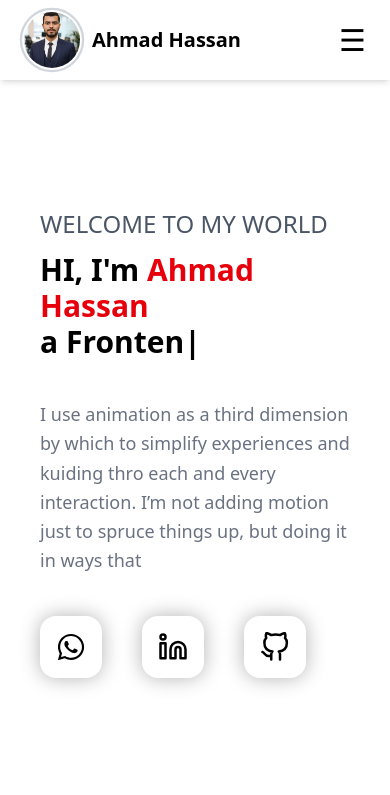
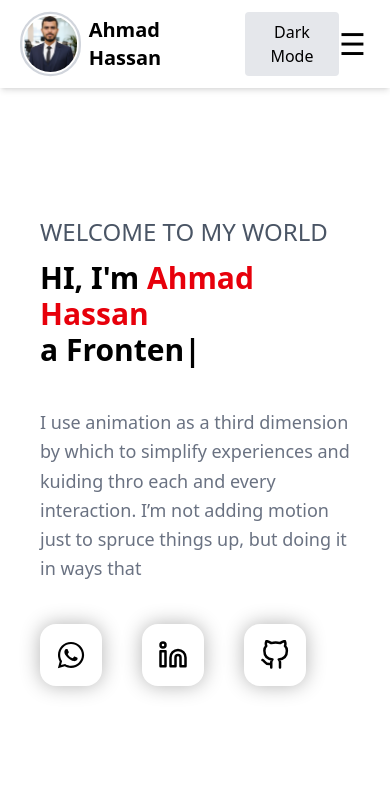
Before and after one commit to ahassandev/myfirst-app, a React (Vite) app: page / in a window 390 px wide. Shown: the top 795 px of the page. Built offline with nearby package versions, Linux system fonts and the light colour scheme.

Commit message:
new component

```diff
--- a/src/App.jsx
+++ b/src/App.jsx
@@ -5,13 +5,24 @@ import Portfolio from "./components/Pages/Portfolio";
   import Testimonial from "./components/Pages/Testimonial";
   import Contact from "./components/Pages/Contact";
   import Footer from "./components/Footer";
-import React, { useEffect } from "react";
+  import React, { useState, useEffect } from "react";
   import AOS from "aos";
   import "aos/dist/aos.css";
   import { Routes, Route } from "react-router-dom";
   import { SiteDataProvider } from "./context/SiteDataContext";
+  import ThemeContext from "./ThemeContext";
+
+
+
+
+
 
   function App() {
+    const [theme, setTheme] = useState("light");
+
+  const toggleTheme = () => {
+    setTheme(theme === "light" ? "dark" : "light");
+  };
     useEffect(() => {
       AOS.init({
         duration: 1000,
@@ -23,6 +34,8 @@ function App() {
     }, []);
 
     return (
+      <ThemeContext.Provider value={{ theme, toggleTheme }}>
+        <div className={theme === "dark" ? "dark" : ""}>
       <div>
         <SiteDataProvider>
           <Navbar />
@@ -36,6 +49,8 @@ function App() {
           <Footer />
         </SiteDataProvider>
       </div>
+      </div>
+      </ThemeContext.Provider>
     );
   }
   export default App;
--- a/src/components/Navbar.jsx
+++ b/src/components/Navbar.jsx
@@ -1,14 +1,18 @@
-  import React, { useState } from "react";
+import React, { useState, useContext } from "react";
 import myimage from "../assets/Images/myimage.png";
 import { Link } from "react-router-dom";
+import ThemeContext from "../ThemeContext";
 
 function Navbar() {
   const [open, setOpen] = useState(false);
+  const { theme, toggleTheme } = useContext(ThemeContext);
 
   return (
-      <nav className="relative flex justify-between items-center px-6 md:px-16 py-3 sticky top-0 z-50 bg-white shadow-md">
-
-
+    <nav
+      className={`relative flex justify-between items-center px-6 md:px-16 py-3 sticky top-0 z-50 shadow-md
+        ${theme === "light" ? "bg-white text-black" : "bg-gray-800 text-white"}`}
+    >
+      {/* Logo + Name */}
       <div className="flex items-center gap-3 cursor-pointer">
         <div className="relative inline-block">
           <img
@@ -16,37 +20,76 @@
             className="w-14 h-14 rounded-full object-cover"
             alt=""
           />
-            <span
-              className="absolute inset-0 rounded-full border-2 border-gray-300 scale-[1.15] transition-all duration-300 hover:border-pink-500"
-            ></span>
+          <span className="absolute inset-0 rounded-full border-2 border-gray-300 scale-[1.15] transition-all duration-300 hover:border-pink-500"></span>
         </div>
-         <a href="/"> <h1 className="text-xl font-bold">Ahmad Hassan</h1></a>
+        <a href="/">
+          <h1 className="text-xl font-bold">Ahmad Hassan</h1>
+        </a>
       </div>
 
+      {/* Desktop Links */}
       <ul className="hidden lg:flex gap-10">
-          <li><Link className="hover:text-pink-600" to = "/" >Home</Link></li>
-          <li><Link className="hover:text-pink-600" to = "/Features" >Features</Link></li>
-          <li><Link className="hover:text-pink-600" to = "/Portfolio" >Portfolio</Link></li>
-          <li><Link className="hover:text-pink-600" to = "/Testimonial" >Testimonial</Link></li>
-          <li><Link className="hover:text-pink-600"to = "/Contact" >Contact</Link></li>
+        <li>
+          <Link className="hover:text-pink-600" to="/">
+            Home
+          </Link>
+        </li>
+        <li>
+          <Link className="hover:text-pink-600" to="/Features">
+            Features
+          </Link>
+        </li>
+        <li>
+          <Link className="hover:text-pink-600" to="/Portfolio">
+            Portfolio
+          </Link>
+        </li>
+        <li>
+          <Link className="hover:text-pink-600" to="/Testimonial">
+            Testimonial
+          </Link>
+        </li>
+        <li>
+          <Link className="hover:text-pink-600" to="/Contact">
+            Contact
+          </Link>
+        </li>
       </ul>
 
-
-        <button className="hidden lg:block text-pink-500 text-sm font-semibold py-3 px-5 shadow-lg rounded-md bg-100 hover:bg-gradient-to-br hover:from-blue-400 hover:to-pink-500 cursor-pointer hover:text-white hover:-translate-y-1 transition-all duration-300">
-          BUY NOW
+      {/* Theme Toggle Button */}
+      <button
+        onClick={toggleTheme}
+        className="p-2 ml-4 bg-gray-200 dark:bg-gray-700 rounded"
+      >
+        {theme === "light" ? "Dark Mode" : "Light Mode"}
       </button>
 
+      {/* Mobile Hamburger */}
       <div className="lg:hidden z-50" onClick={() => setOpen(!open)}>
         <span className="text-3xl cursor-pointer">&#9776;</span>
       </div>
 
+      {/* Mobile Menu */}
       {open && (
-          <div className="absolute top-20 left-0 w-full bg-white shadow-lg flex flex-col items-center gap-4 py-5 lg:hidden z-40">
-            <a className="hover:text-pink-600"to = "/" >Home</a>
-            <a className="hover:text-pink-600" to = "/Features">Features</a>
-            <a className="hover:text-pink-600" to = "/Portfolio">Portfolio</a>
-            <a className="hover:text-pink-600" to = "/Testimonial">Testimonial</a>
-            <a className="hover:text-pink-600" to = "/Contact">Contact</a>
+        <div
+          className={`absolute top-20 left-0 w-full shadow-lg flex flex-col items-center gap-4 py-5 lg:hidden z-40
+            ${theme === "light" ? "bg-white text-black" : "bg-gray-800 text-white"}`}
+        >
+          <a className="hover:text-pink-600" to="/">
+            Home
+          </a>
+          <a className="hover:text-pink-600" to="/Features">
+            Features
+          </a>
+          <a className="hover:text-pink-600" to="/Portfolio">
+            Portfolio
+          </a>
+          <a className="hover:text-pink-600" to="/Testimonial">
+            Testimonial
+          </a>
+          <a className="hover:text-pink-600" to="/Contact">
+            Contact
+          </a>
 
           <button className="text-pink-500 text-sm font-semibold py-3 px-5 shadow-lg rounded-md bg-100 hover:bg-gradient-to-br hover:from-blue-400 hover:to-pink-500 cursor-pointer hover:text-white hover:-translate-y-1 transition-all duration-300">
             BUY NOW
--- a/src/tailwind.config.js
+++ b/src/tailwind.config.js
@@ -7,5 +7,6 @@ export default {
   theme: {
     extend: {},
   },
+  darkMode: "class",
   plugins: [],
 };
```
Also changed, not shown: src/ThemeContext.jsx (line endings or trailing spaces). Lines whose indentation alone changed are shown as unchanged.
